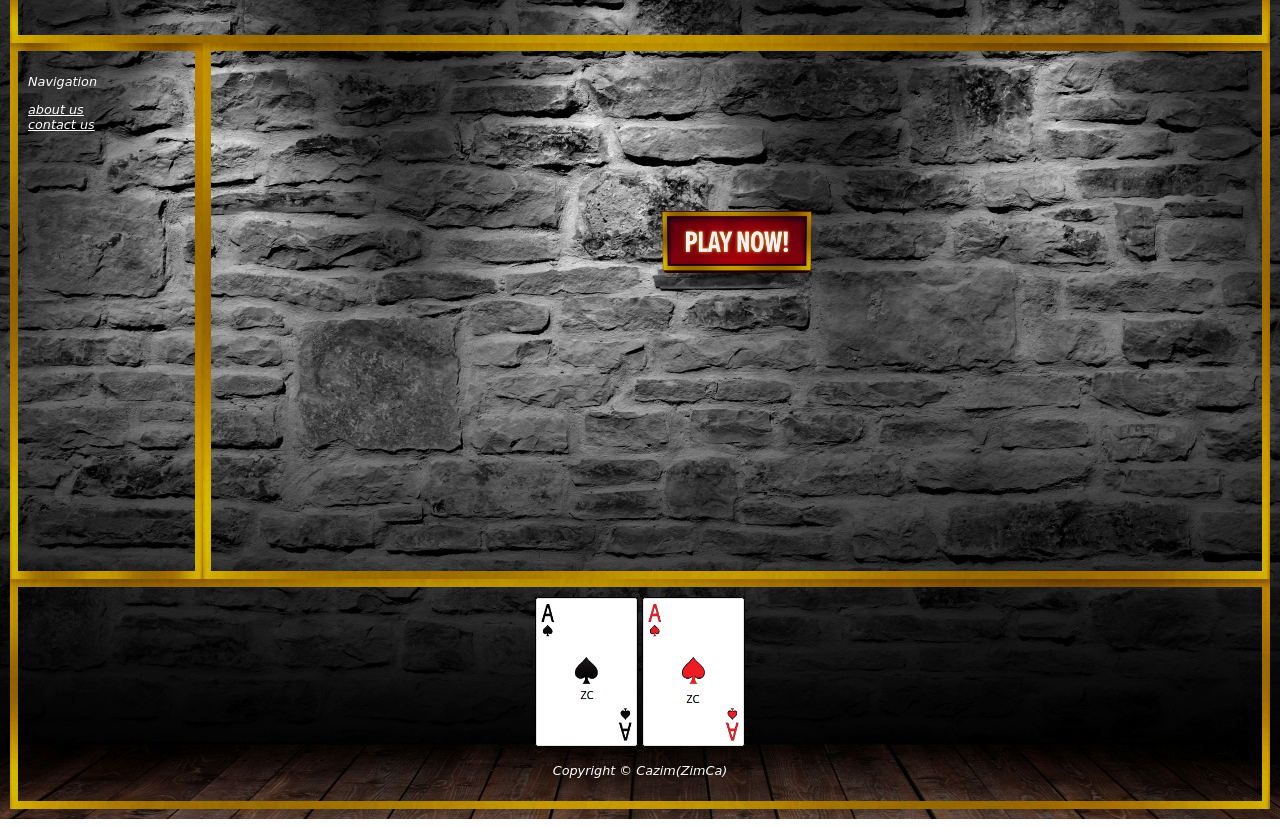
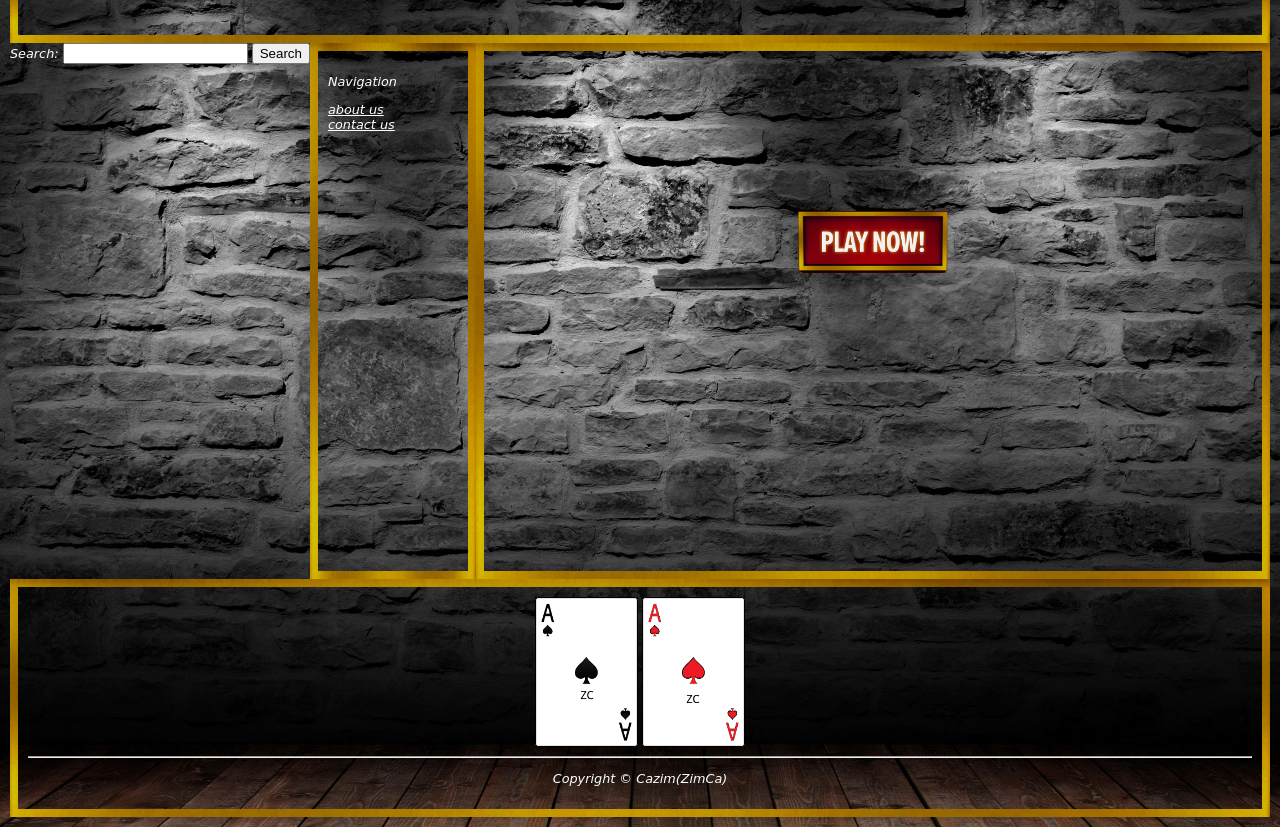
Before and after one commit to ZimCa/SameCard.github.io, a plain HTML site: page index.html in a window 1280 px wide. Shown: the part 78-905 px from the top of the page. Drawn offline with Linux system fonts and the light colour scheme.

Commit message:
Add files via upload

```diff
--- a/index.html
+++ b/index.html
@@ -11,6 +11,12 @@
         <header class="header">
             <h1>Same <span style="color:red">card</span></h1>
         </header>
+
+        <div id="search">
+            <label>Search:</label>
+            <input type="text" name="search">
+            <input type="submit" value="Search">
+        </div>
 
         <aside class="aside">
             <p>Navigation</p>
@@ -28,6 +34,7 @@
         <footer>
             <img id="blackcard" src="files/images/blackcard.png" alt="blackcard">
             <img id="redcard" src="files/images/redcard.png" alt="blackcard">
+            <hr>
             <p> Copyright &copy; Cazim(ZimCa) </p>
         </footer>
 
```
